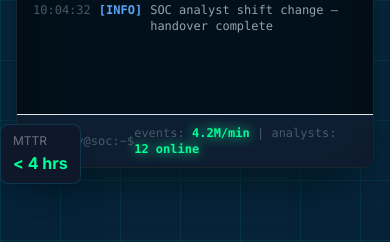
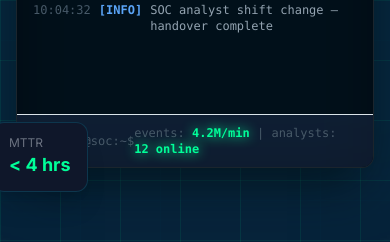
Before and after one commit to trinitynexusit/Trinity-website-aryan, a React (Vite) app: page / in a window 390 px wide. Shown: the part 1080-1322 px from the top of the page. Built offline with nearby package versions, Linux system fonts and the light colour scheme.

Commit message:
Improve homepage layout, footer navigation and mobile responsiveness

```diff
--- a/src/pages/Home.jsx
+++ b/src/pages/Home.jsx
@@ -171,15 +171,15 @@ From Offensive Red Teaming to GRC Compliance, We Secure Enterprises That Can't A
 
   <TerminalFeed />
 
-  <div className="absolute -bottom-4 -left-4 px-3 py-2 rounded-lg bg-[#0f172a] border border-[#06b6d4]/20 shadow-xl">
-    <div className="text-xs text-gray-500 mb-0.5">
-      MTTR
-    </div>
+  <div className="absolute -bottom-6 -left-6 px-4 py-3 rounded-xl bg-[#0f172a] border border-[#06b6d4]/20 shadow-xl">
+  <div className="text-xs text-gray-500">
+    MTTR
+  </div>
 
-    <div className="text-base font-bold text-[#00ff99]">
-      &lt; 4 hrs
-    </div>
+  <div className="text-lg font-bold text-[#00ff99]">
+    &lt; 4 hrs
   </div>
+</div>
 
   <div className="absolute -top-4 -right-4 px-3 py-2 rounded-lg bg-[#0f172a] border border-blue-400/20 shadow-xl">
     <div className="text-xs text-gray-500">
@@ -597,7 +597,7 @@ className="flex items-center gap-2 px-4 py-2 rounded-lg bg-[#061321] border bord
   Securing the world's leading organisations across India, UK, Malaysia and
   Singapore — from global IT giants to financial exchanges and telecoms.
 </p>
-<div className="w-full flex justify-center items-center gap-20 mt-10">
+<div className="w-full flex justify-center items-center gap-4 mt-10">
 
 
   <div className="p-5 text-center">
@@ -605,14 +605,14 @@ className="flex items-center gap-2 px-4 py-2 rounded-lg bg-[#061321] border bord
     <div className="text-xs uppercase text-gray-500 mt-2">Countries</div>
   </div>
 
-  <div className="p-5 text-center border-l border-[#00ff99]/10">
+  <div className="min-w-[90px] p-3 md:p-5 text-center border-l border-[#00ff99]/10 shrink-0">
     <div className="text-3xl font-bold text-[#00ff99]">150+</div>
     <div className="text-xs uppercase text-gray-500 mt-2">
       Orgs Protected
     </div>
   </div>
 
-  <div className="p-5 text-center border-l border-[#00ff99]/10">
+  <div className="min-w-[90px] p-3 md:p-5 text-center border-l border-[#00ff99]/10 shrink-0">
     <div className="text-3xl font-bold text-[#00ff99]">6</div>
     <div className="text-xs uppercase text-gray-500 mt-2">Sectors</div>
   </div>
```
